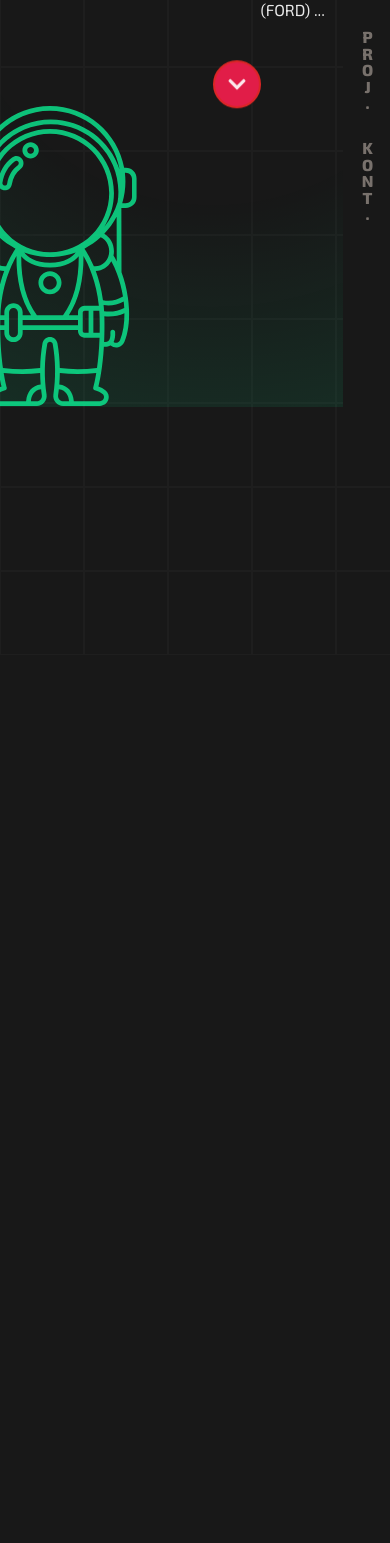
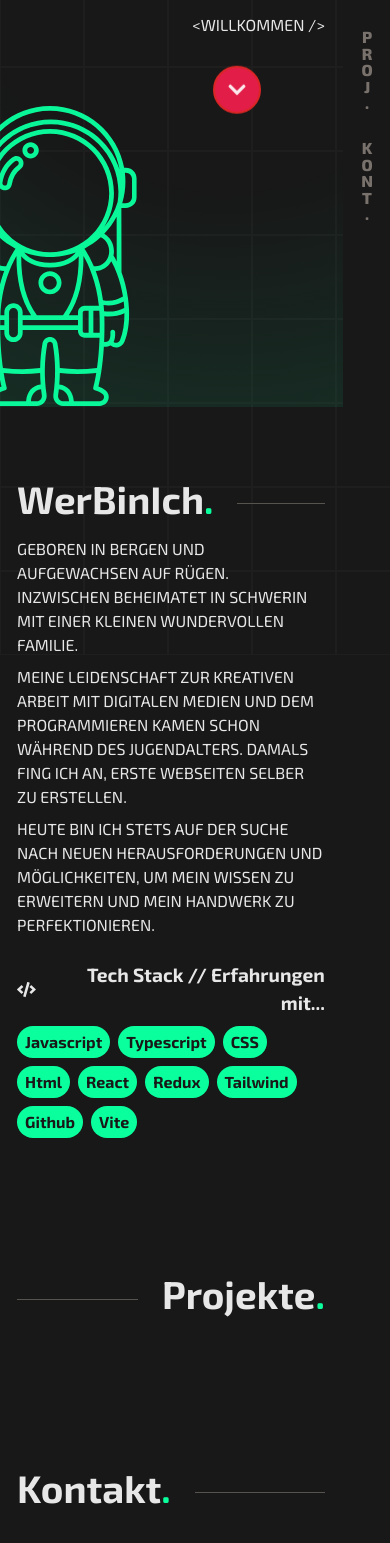
Before and after one commit to TonySN90/portfolio, a React (Vite) app: page / in a window 390 px wide. Shown: the part 437-1980 px from the top of the page. Before the commit the page ends 844 px from the top, so only its background shows below. Built offline with nearby package versions, Linux system fonts and the light colour scheme.

Commit message:
set up titles for all sections

```diff
--- a/src/About/About.tsx
+++ b/src/About/About.tsx
@@ -1,14 +1,64 @@
+import { FaCode } from "react-icons/fa";
+import SectionWrapper from "../components/SectionWrapper";
+import Title from "../components/Title";
+
 function About() {
   return (
     <section
+      className="relative flex justify-center items-center py-16
+    snap-start text-right sm:text-left w-[calc(100vw-3rem)] sm:w-[calc(100vw-4rem)]"
       id="über"
-      className="w-full h-screen flex justify-center items-center snap-start"
     >
-      <h2 className="text-3xl uppercase z-30 m-auto bg-transparent">
-        Über Mich <span className="text-color_primary">.</span>
-      </h2>
+      <SectionWrapper>
+        <Title>WerBinIch</Title>
+        <div className="z-30 bg-transparent flex flex-col sm:flex-row gap-6">
+          <div className="z-30 flex flex-col gap-2 w-full md:w-[60%] uppercase bg-transparent pointer-events-none text-left">
+            <p className="bg-transparent">
+              Geboren in Bergen und aufgewachsen auf Rügen. Inzwischen
+              beheimatet in Schwerin mit einer kleinen wundervollen Familie.
+            </p>
+            <p className="bg-transparent">
+              Meine Leidenschaft zur kreativen Arbeit mit digitalen Medien und
+              dem Programmieren kamen schon während des Jugendalters. Damals
+              fing ich an, erste Webseiten selber zu erstellen.
+            </p>
+            <p className="bg-transparent">
+              Heute bin ich stets auf der Suche nach neuen Herausforderungen und
+              Möglichkeiten, um mein Wissen zu erweitern und mein Handwerk zu
+              perfektionieren.
+            </p>
+          </div>
+          <div className="w-full md:w-[40%] z-30 bg-transparent">
+            <div className="font-bold text-[1.2rem] flex items-center gap-2 bg-transparent mb-2">
+              <FaCode className="bg-transparent" />
+              <span className="bg-transparent">
+                Tech Stack // Erfahrungen mit...
+              </span>
+            </div>
+            <div className="flex flex-wrap gap-2 bg-transparent">
+              <Chip>Javascript</Chip>
+              <Chip>Typescript</Chip>
+              <Chip>CSS</Chip>
+              <Chip>Html</Chip>
+              <Chip>React</Chip>
+              <Chip>Redux</Chip>
+              <Chip>Tailwind</Chip>
+              <Chip>Github</Chip>
+              <Chip>Vite</Chip>
+            </div>
+          </div>
+        </div>
+      </SectionWrapper>
     </section>
   );
 }
 
 export default About;
+
+function Chip({ children }: { children: React.ReactNode }) {
+  return (
+    <div className="bg-color_primary px-2 py-1 font-bold inline-block text-color_background rounded-full upper">
+      {children}
+    </div>
+  );
+}
--- a/src/App.tsx
+++ b/src/App.tsx
@@ -82,7 +82,7 @@ function App() {
 
   return (
     <main
-      className="w-full relative h-screen overflow-hidden"
+      className="w-full relative h-screen bg-transparent "
       // ref={containerRef}
     >
       <TileGrid />
--- a/src/Contact/Contact.tsx
+++ b/src/Contact/Contact.tsx
@@ -1,12 +1,16 @@
+import SectionWrapper from "../components/SectionWrapper";
+import Title from "../components/Title";
+
 function Contact() {
   return (
     <section
       id="kont"
-      className="relative w-full h-screen flex justify-center items-center snap-start snap-always"
+      className="relative flex justify-center items-center py-16
+    snap-start text-right sm:text-left w-[calc(100vw-3rem)] sm:w-[calc(100vw-4rem)]"
     >
-      <p className="text-3xl" style={{ zIndex: 1000 }}>
-        Kontakt
-      </p>
+      <SectionWrapper>
+        <Title>Kontakt</Title>
+      </SectionWrapper>
     </section>
   );
 }
--- a/src/Home/Hero.tsx
+++ b/src/Home/Hero.tsx
@@ -3,10 +3,10 @@ import { FaChevronDown } from "react-icons/fa";
 
 function Hero() {
   return (
-    <div className="z-30 bg-transparent  bg-red-50">
+    <div className="z-30 bg-transparent bg-red-50 uppercase">
       <motion.h1
         style={{ backgroundColor: "transparent", pointerEvents: "none" }}
-        className="font-bold text-[2rem] sm:text-[6vw] z-30 p-0 opacity-0"
+        className="font-bold text-[2.6rem] sm:text-[6vw] z-30 p-0 opacity-"
         animate={{
           opacity: 1,
           transition: { duration: 1.5, ease: "easeInOut" },
@@ -30,8 +30,7 @@ function Hero() {
         style={{ backgroundColor: "transparent", pointerEvents: "none" }}
         className=" my-4 z-30"
       >
-        Wer immer tut, was er schon kann, bleibt immer das, was er schon ist
-        (Ford) ...
+        {"<Willkommen />"}
       </p>
       <div className="w-full flex justify-end sm:justify-center pr-16 sm:p-0 mt-10 bg-transparent">
         <a
--- a/src/Projects/Projects.tsx
+++ b/src/Projects/Projects.tsx
@@ -1,12 +1,16 @@
+import SectionWrapper from "../components/SectionWrapper";
+import Title from "../components/Title";
+
 function Projects() {
   return (
     <section
       id="proj"
-      className="relative w-full h-screen flex justify-center items-center snap-start snap-always"
+      className="relative flex justify-center items-center py-16
+    snap-start text-right sm:text-left w-[calc(100vw-3rem)] sm:w-[calc(100vw-4rem)]"
     >
-      <p className="text-3xl" style={{ zIndex: 1000 }}>
-        Projekte
-      </p>
+      <SectionWrapper>
+        <Title reverse={true}>Projekte</Title>
+      </SectionWrapper>
     </section>
   );
 }
--- a/src/components/SectionWrapper.tsx
+++ b/src/components/SectionWrapper.tsx
@@ -1,6 +1,6 @@
 function SectionWrapper({ children }: { children: React.ReactNode }) {
   return (
-    <section className="flex flex-col items-start uppercase w-[90%] sm:w-[60%]">
+    <section className="flex flex-col m-auto w-[90%] md:w-[80%] max-w-[900px]">
       {children}
     </section>
   );
--- a/src/components/TileGrid.tsx
+++ b/src/components/TileGrid.tsx
@@ -22,10 +22,7 @@ function TileGrid() {
   }, [numTiles]);
 
   return (
-    <section
-      style={{ pointerEvents: "none", backgroundColor: "transparent" }}
-      className="fixed w-[2100px] h-screen grid grid-cols-20 z-20"
-    >
+    <section className="fixed w-[2100px] h-screen grid grid-cols-20 z-20">
       {Array.from({ length: numTiles }, (_, i) => (
         <Tile key={i} isTriggered={triggeredTiles.includes(i)} />
       ))}
--- /dev/null
+++ b/src/components/Title.tsx
@@ -0,0 +1,22 @@
+function Title({
+  children,
+  reverse,
+}: {
+  children: React.ReactNode;
+  reverse?: boolean;
+}) {
+  return (
+    <div
+      style={{ flexDirection: reverse ? "row-reverse" : "row" }}
+      className="flex w-full items-center gap-6"
+    >
+      <h2 className="flex text-[2.4rem] sm:text-[3rem] font-bold z-30 bg-transparent mb-2">
+        {children}
+        <span className="text-color_primary bg-transparent">.</span>
+      </h2>
+      <div className="w-[100%] h-[1px] bg-stone-600 z-30"></div>
+    </div>
+  );
+}
+
+export default Title;
--- a/src/index.css
+++ b/src/index.css
@@ -23,6 +23,6 @@
   color: #ffffffe5;
   background-color: var(--color-background);
   font-family: "Exo 2", sans-serif;
-  font-optical-sizing: auto;
+  /* font-optical-sizing: auto; */
   scroll-behavior: smooth;
 }
--- a/tailwind.config.js
+++ b/tailwind.config.js
@@ -2,6 +2,15 @@
 export default {
   content: ["./index.html", "./src/**/*.{js,ts,jsx,tsx}"],
   theme: {
+    container: {
+      position: "relative",
+      height: "50vh",
+      display: "flex",
+      alignItems: "center",
+      justifyContent: "center",
+      scrollSnapAlign: "start",
+      textAlign: "right",
+    },
     extend: {
       gridTemplateColumns: {
         20: "repeat(25, minmax(0, 1fr))",
```
